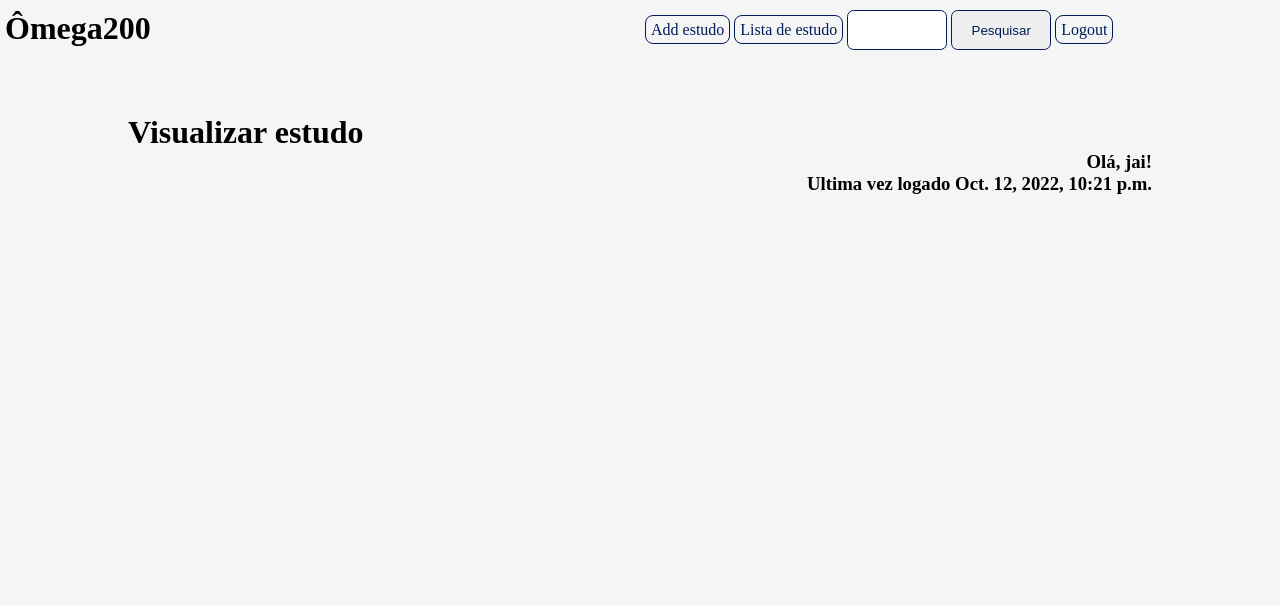
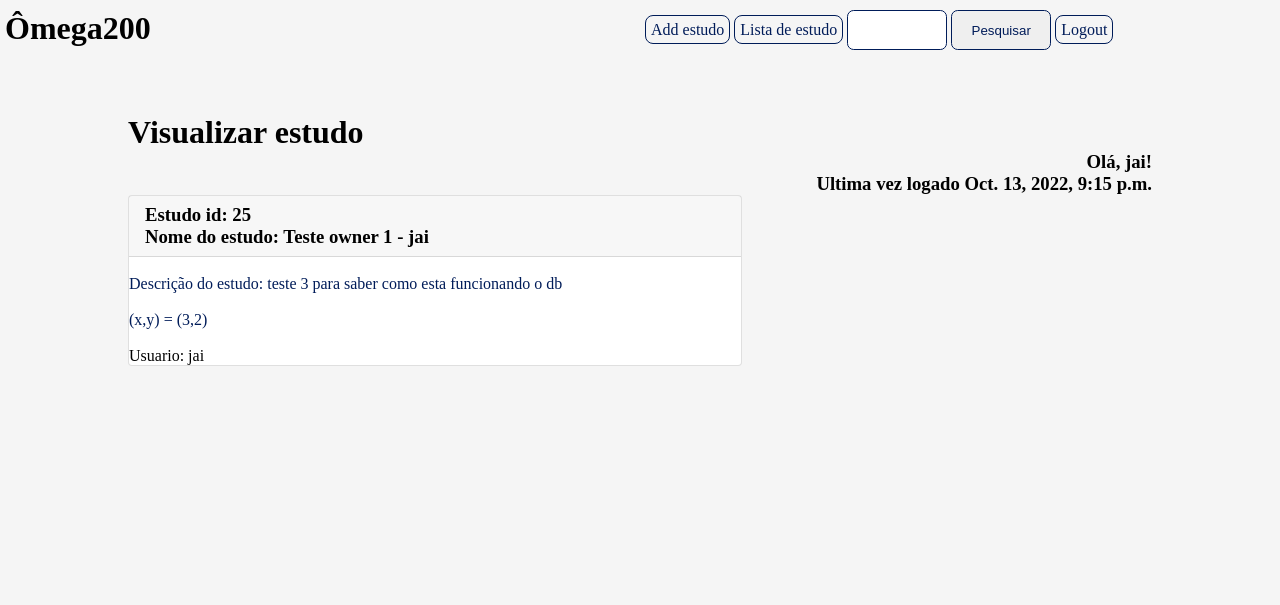
Before and after one commit to jaiflores/sistema_login, a Django app: page /show_estudo/25 in a window 1280 px wide. Shown: the top 605 px of the page. Run offline with Django 4.2, Linux system fonts and the light colour scheme; a user stored in the database is signed in; data comes from the database, SQL or seed files in the repository; parts of the project's set-up code (start-up, migrations or seed data) failed here and were passed over.

Commit message:
Adicionado o owner no form do estudo Dessa forma, é atribuido de forma automatica o id do usuario que esta criando o estudo.

```diff
--- a/sistema_login/home/admin.py
+++ b/sistema_login/home/admin.py
@@ -9,7 +9,7 @@ class EstudoAdmin(admin.ModelAdmin):
     '''
     Quando o html base de adicionar Estudo estiver completo, mudar esse campo, para aparecer.
     '''
-    list_display = ('name_study','descricao', 'x', 'y',)
+    list_display = ('owner','name_study','descricao', 'x', 'y')
     '''
     Quando o fk estiver sendo gerado automaticamente, colocar o campo "study_id" como forma de listar por oredem.
     '''
--- a/sistema_login/home/forms.py
+++ b/sistema_login/home/forms.py
@@ -12,7 +12,7 @@ class EquipeForm(ModelForm):
 class EstudoForm(ModelForm):
     class Meta:
         model = Estudo
-        fields = ('name_study','descricao', 'x', 'y','usuario_user_id') #'usuario_user_id' quando estiver sendo gerado automaticamente
+        fields = ('name_study','descricao', 'x', 'y')
         labels = {
             'name_study': 'Nome do Estudo',
             'descricao': 'Descrição do Estudo',
@@ -23,5 +23,5 @@ class EstudoForm(ModelForm):
             'name_study': forms.TextInput(attrs={'class':'camplog', 'placeholder':'Nome do Estudo'}),
             'descricao': forms.TextInput(attrs={'class':'camplog', 'placeholder':'Descrição do Estudo'}),
             'x': forms.TextInput(attrs={'class':'camplog', 'placeholder':'Valor de x'}),
-            'y':  forms.TextInput(attrs={'class':'camplog', 'placeholder':'Valor de y'}),
+            'y': forms.TextInput(attrs={'class':'camplog', 'placeholder':'Valor de y'}),
         }
--- a/sistema_login/home/models.py
+++ b/sistema_login/home/models.py
@@ -1,3 +1,4 @@
+from email.policy import default
 from django.db import models
 from django.contrib.auth.models import User
 
@@ -9,24 +10,14 @@ class Equipe(models.Model):
     def __str__(self):
         return self.team_id
 
-class Usuario(models.Model):
-    user = models.CharField(max_length=50)
-    password = models.CharField(max_length=50)
-    email = models.EmailField('User Email' )
-    # user_data_criacao = models.DateTimeField('Data de Criação', auto_now_add=True)
-    permissoes = models.CharField(max_length=150)
-    equipe_team = models.ForeignKey(Equipe, on_delete=models.SET_NULL, blank=True, null=True, limit_choices_to={'team_id': True})
-
-    def __str__(self):
-        return f'{self.user}, {self.email}'
-
 class Estudo(models.Model):
     name_study = models.CharField(max_length=50, blank=True)
     descricao = models.TextField(blank=True)
     x = models.CharField(max_length=50)
     y = models.CharField(max_length=50)
+    usuario_user_id = models.ForeignKey(User, on_delete=models.SET_NULL, blank=True, null=True)
+    owner = models.IntegerField('User_id', blank=False)
     # data_entrada = models.DateTimeField('Data de entrada', auto_now_add=True)
-    usuario_user_id = models.ForeignKey(User, on_delete=models.SET_NULL, blank=True, null=True)
     # team_study = models.BooleanField(default=True, blank = True)
 
     def __str__(self):
@@ -34,6 +25,18 @@ class Estudo(models.Model):
     def __repr__(self):
         return f'x={self.x}\ny={self.y}'
 
+# class Usuario(models.Model):
+#     user = models.CharField(max_length=50)
+#     password = models.CharField(max_length=50)
+#     email = models.EmailField('User Email' )
+#     # user_data_criacao = models.DateTimeField('Data de Criação', auto_now_add=True)
+#     permissoes = models.CharField(max_length=150)
+#     equipe_team = models.ForeignKey(Equipe, on_delete=models.SET_NULL, blank=True, null=True, limit_choices_to={'team_id': True})
+
+#     def __str__(self):
+#         return f'{self.user}, {self.email}'
+
+################################
 # equipe = {
 #     'team_id': int,
 #     'team_desc': str,
--- a/sistema_login/home/templates/home/show_estudo.html
+++ b/sistema_login/home/templates/home/show_estudo.html
@@ -11,6 +11,7 @@
                 <h3 class="hor2">Olá, {{ user }}! </h3>
                 <h3 class="hor2">Ultima vez logado {{ user.last_login }}</h3>
                 {% for estudo in estudo_list %}
+                    {% if user.id == estudo.owner %}
                         <div class="card">
                             <div class="card-header">
                                 <h3>Estudo id: {{ estudo.id }} </h3>
@@ -21,11 +22,17 @@
                             <br>
                             <p class="lista">(x,y) = ({{ estudo.x }},{{ estudo.y }})</p>
                             <br>
-                <p>User: {{ estudo.usuario_user_id }}</p>
+                            <p>Usuario: {{ user.username }}</p>
                         </div>
+                    {% else %}
+                        <br>
+                        <h1>Este estudo não esta disponivel!</h1>
+                        <br>
+                        <p class="font4"><strong>Responsabel por esse estudo:</strong> <span style="color: red ;">{{ estudo.usuario_user_id }}</span> <strong>e seu id é:</strong> <span style="color: red ;">{{ estudo.usuario_user_id.id }}</span></p>
+                        <br>
+                        <p class="font4"><strong>Você é:</strong> <span style="color: red ;">{{ user }}</span> <strong>e seu id é:</strong><span style="color: red ;"> {{ user.id }}</span></p>
+                    {% endif %}
                 {% endfor %}
-
-
         {% else %}
             <center>
                 <div id="page-container">
--- a/sistema_login/home/templates/home/update_estudo.html
+++ b/sistema_login/home/templates/home/update_estudo.html
@@ -18,8 +18,6 @@
                     <input type="submit" value="Atualizar" class="navbar" style="background-color: var(--bg5);">
                 </form>
             </center>
-
-
         {% else %}
             <center>
                 <div id="page-container">
--- a/sistema_login/home/views.py
+++ b/sistema_login/home/views.py
@@ -62,13 +62,9 @@ def add_estudo(request):
     if request.method == "POST":
         form = EstudoForm(request.POST)
         if form.is_valid():
-            form.save()
-            est_name = form.cleaned_data['name_study']
-            est_desc = form.cleaned_data['descricao']
-            est_x = form.cleaned_data['x']
-            est_y = form.cleaned_data['y']
-            est_user  = form.cleaned_data['usuario_user_id']
-            Estudo(est_name,est_desc,est_x,est_y, est_user)
+            estudo = form.save(commit=False)
+            estudo.owner = request.user.id
+            estudo.save()
             return redirect('/add_estudo?submitted=True')
     else:
         form = EstudoForm
--- a/sistema_login/members/views.py
+++ b/sistema_login/members/views.py
@@ -10,7 +10,7 @@ def login_user(request):
 		user = authenticate(request, username=username, password=password)
 		if user is not None:
 			login(request, user)
-			return redirect('/home')
+			return redirect('/estudo_list')
 		else:
 			messages.success(request, ("Username ou senha não conferem. Verifique e tente novamente!"))
 			return redirect('login')
```
Also changed, not shown: sistema_login/home/templates/home/add_usuario.html (deleted, +0 -17 lines), sistema_login/home/templates/home/estudo_list.html (+8 -2 lines), sistema_login/db.sqlite3. Lines whose indentation alone changed are shown as unchanged.
